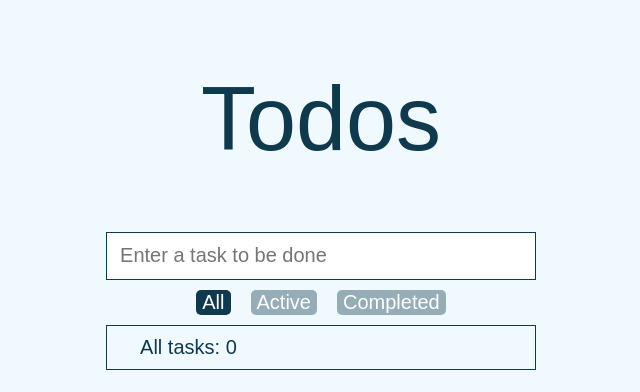
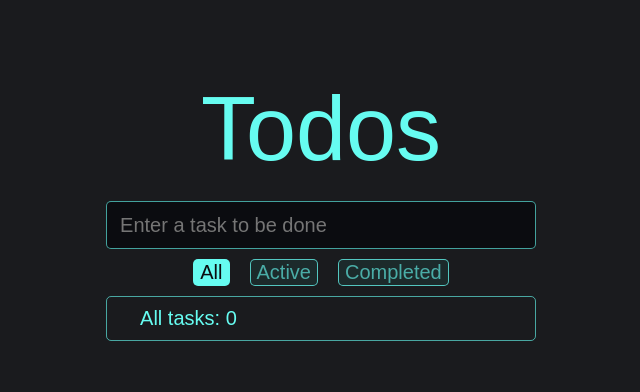
Before and after one commit to jaypatel1398/TodoApp, a React (Create React App) app: page / in a window 1280 px wide. Shown: the top 392 px of the page, without its empty margins (319-959 px from the left). Built offline with nearby package versions, Linux system fonts and the light colour scheme.

Commit message:
TodoApp-redux-UXchanges

```diff
--- a/src/App.css
+++ b/src/App.css
@@ -1,19 +1,29 @@
 body {
-  background-color: rgba(128, 208, 252, 0.116);
+  --colorBackground: #0b0c10;
+  --colorBackground2: #0b0c10ef;
+  --colorBright: #66fcf1;
+  --colorBright2: #66fcf29f;
+  --colorBright3: #66fcf2c0;
+  --colorGray: #1f2833;
+  --colorDull: #255f5c;
+  --colorDull2: #255f5c38;
+  --colorDull3: #255f5c83;
+  --colorSilver: #c5c6c7;
+  background-color: var(--colorBackground2);
+  /* background-image: url('bg5.jpg'); */
 }
 * {
   font-weight: lighter;
   font-size: 20px;
   font-family: sans-serif;
-  color: rgb(15, 57, 77);
 }
 .title {
   font-family: sans-serif;
-  font-weight: lighter;
   font-size: 90px;
-  color: rgb(15, 57, 77);
+  color: var(--colorBright);
   text-align: center;
   display: block;
+  margin: 70px 0 20px 0;
 }
 .App {
   display: flex;
--- a/src/components/Filter/Filter.css
+++ b/src/components/Filter/Filter.css
@@ -1,6 +1,6 @@
 .filterButton:hover {
-    background-color: rgba(15, 57, 77, 0.6);
-    color: rgb(255, 255, 255);
+    background-color: var(--colorDull3);
+    color: var(--colorBright3);
 }
 .filterButton {
     text-align: center;
@@ -10,15 +10,15 @@
     outline: none;
     border: none;
     border-radius: 5px;
-    color: rgb(15, 57, 77);
-    background-color: rgba(15, 57, 77, 0.4);
-    color: rgb(255, 255, 255);
+    background-color: var(--colorDull2);
+    color: var(--colorBright2);
+    border: 1px solid var(--colorBright3);
 }
 .selected {
-    background-color: rgb(15, 57, 77);
-    color: rgb(255, 255, 255);
+    background-color: var(--colorBright);
+    color: var(--colorBackground);
 }
 .selected:hover {
-    background-color: rgb(15, 57, 77);
-    color: rgb(255, 255, 255);
+    background-color: var(--colorBright);
+    color: var(--colorBackground);
 }
--- a/src/components/Footer/Footer.css
+++ b/src/components/Footer/Footer.css
@@ -1,6 +1,6 @@
 .clearCompletedButton:hover {
-    background-color: rgb(15, 57, 77);
-    color: rgb(255, 255, 255);
+    background-color: var(--colorBright);
+    color: var(--colorBackground);
 }
 .clearCompletedButton {
     text-align: center;
@@ -10,19 +10,22 @@
     outline: none;
     border: none;
     border-radius: 5px;
-    color: rgb(15, 57, 77);
-    background-color: rgba(15, 57, 77, 0.8);
-    color: rgb(255, 255, 255);
+    background-color: var(--colorDull3);
+    color: var(--colorBright3);
+    border: 1px solid var(--colorBright3);
 }
 .footer {
     display: flex;
     justify-content: space-between;
-    border: 1px solid rgb(15, 57, 77);
+    border: 1px solid var(--colorBright2);
+    border-radius: 5px;
+    background-color: transparent;
     width: 31.4vw;
     padding: 0 13px;
 }
 .countDisplay {
     margin: 10px 20px;
+    color: var(--colorBright);
 }
 .hide {
     display: none;
--- a/src/components/InputForm/inputForm.css
+++ b/src/components/InputForm/inputForm.css
@@ -3,8 +3,11 @@
     padding: 13px;
     width: 31.4vw;
     height: 20px;
-    border: 1px solid rgb(15, 57, 77);
+    border: 1px solid var(--colorBright2);
+    border-radius: 5px;
     outline: none;
+    background-color: var(--colorBackground);
+    color: var(--colorBright);
 }
 .hide {
     display: none;
@@ -13,10 +16,6 @@
     color: red;
     text-align: center;
 }
-.showMessage {
-    color: rgb(15, 57, 77);
-    text-align: center;
-}
 .redBorder {
     border: 1px solid rgba(255,0,0,0.9);
 }
--- a/src/components/Notification/Notification.css
+++ b/src/components/Notification/Notification.css
@@ -1,9 +1,9 @@
 .Notification {
-    background-color: rgba(0, 174, 255, 0.5);
+    background-color: var(--colorBright);
     padding: 5px;
-    border: 1px solid rgb(15, 57, 77);
+    /* border: 1px solid var(--colorBright2); */
     border-radius: 2px;
-    color: rgb(15, 57, 77);
+    color: var(--colorBackground);
     position: absolute;
     height: 25px;
     left: 0;
@@ -18,5 +18,5 @@
 .task {
     font-weight: bolder;
     font-style: italic;
-    color: blue;
+    color: var(--colorBackground);
 }
--- a/src/components/TodoList/Todo.css
+++ b/src/components/TodoList/Todo.css
@@ -1,27 +1,29 @@
 .displayList {
-    border-bottom: 1px solid rgb(15, 57, 77);
-    border-left: 1px solid rgb(15, 57, 77);
-    border-right: 1px solid rgb(15, 57, 77);
+    border-bottom: 1px solid var(--colorBright2);
+    border-left: 1px solid var(--colorBright2);
+    border-right: 1px solid var(--colorBright2);
+    border-radius: 5px;
     padding: 13px;
     width: 31.4vw;
     height: 20px;
-    background-color: white;
+    background-color: var(--colorBackground);
+    /* background-color: transparent; */
+    color: var(--colorBright);
 }
 .displayList:first-child {
-    border-top: 1px solid rgb(15, 57, 77);
+    border-top: 1px solid var(--colorBright2);
+    border-radius: 5px;
 }
 .scrollArea {
     max-height: 500px;
-    overflow: auto;
+    overflow-y: scroll;
     width: 100%;
     /* margin-left: calc(100vw - 100%); */
     display: flex;
     align-items: center;
     flex-direction: column;
+    padding-left: calc(100vw - 100%);
 }
 .todoItems {
     margin: 0 20px;
 }
-input:checked {
-    background-color: skyblue;
-}
```
